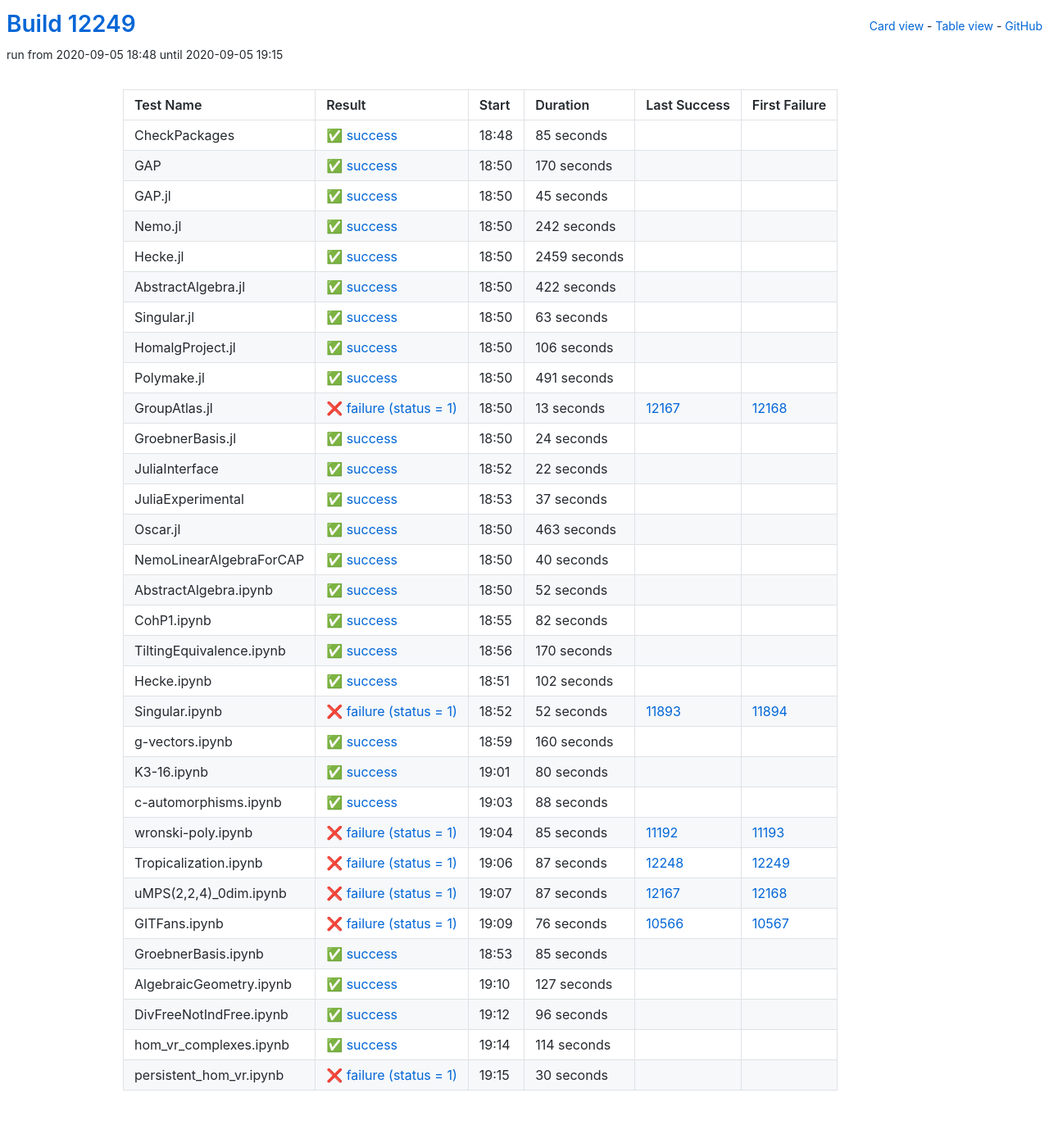
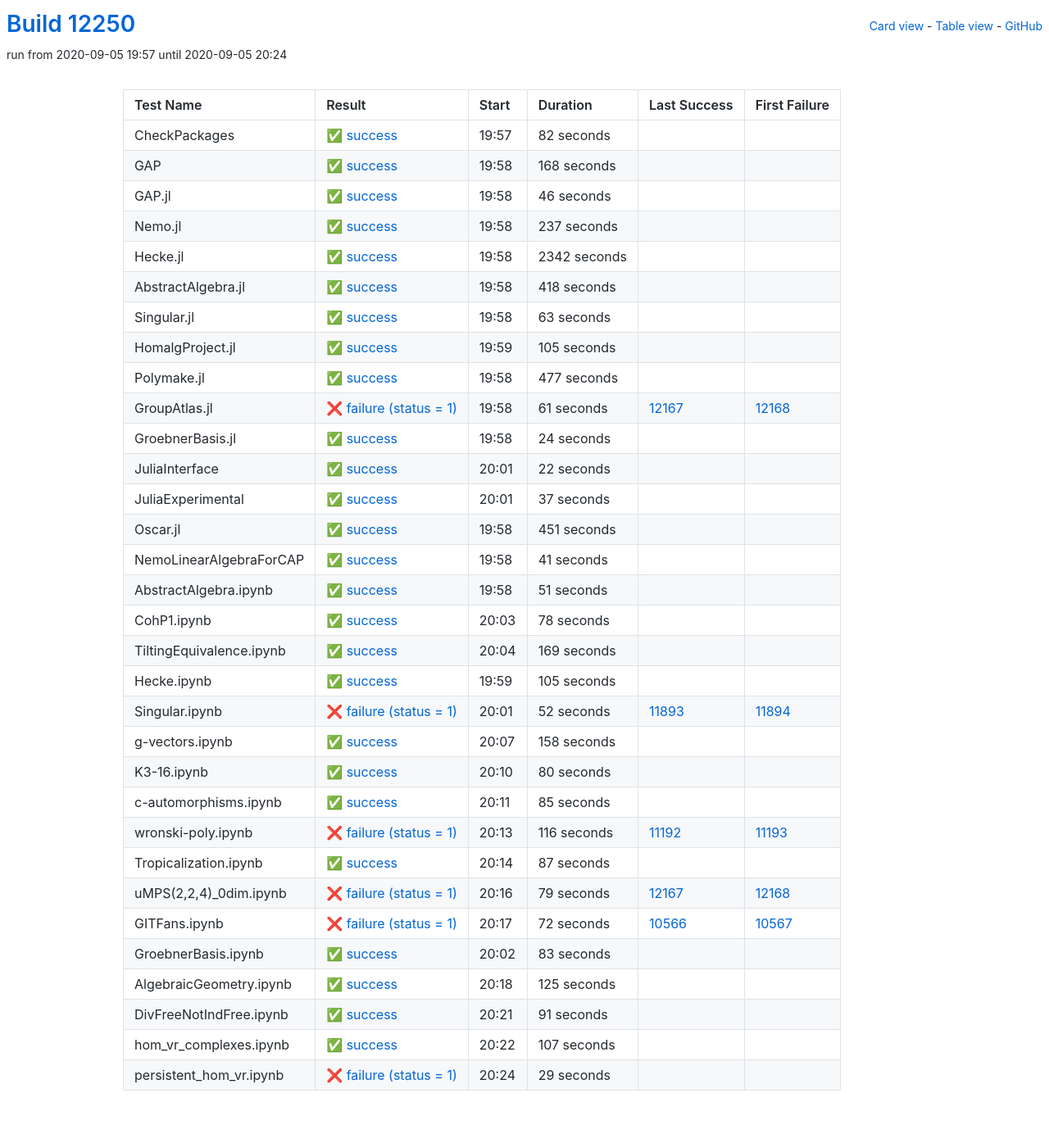
Before and after one commit to oscar-system/oscar-ci-status, a Jekyll site: the page built from table.html, in a window 1280 px wide. Shown: the whole page at 82% size. Built offline with Jekyll 4.4.1, drawn with Linux system fonts in a browser that asks for light colours.

Commit message:
Build #12250

```diff
--- a/_data/ci.yml
+++ b/_data/ci.yml
@@ -1,6 +1,6 @@
 ---
-build: 12249
-build_url: https://oscarci.mathematik.uni-kl.de/job/oscar/12249/
+build: 12250
+build_url: https://oscarci.mathematik.uni-kl.de/job/oscar/12250/
 job: oscar
 organization: oscar-system
 repo: oscar-ci-status
@@ -8,80 +8,80 @@
 tests:
 - name: CheckPackages
   id: checkpackages
-  log: https://oscarci.mathematik.uni-kl.de/job/oscar/12249/artifact/logs/build-12249/CheckPackages.log
-  start: 2020-09-05 18:48
+  log: https://oscarci.mathematik.uni-kl.de/job/oscar/12250/artifact/logs/build-12250/CheckPackages.log
+  start: 2020-09-05 19:57
   success: true
   exitcode: 0
   status: success
-  duration: 85
+  duration: 82
   last_success: false
   last_success_url:
   first_failure: false
   first_failure_url:
 - name: GAP
   id: gap
-  log: https://oscarci.mathematik.uni-kl.de/job/oscar/12249/artifact/logs/build-12249/GAP.log
-  start: 2020-09-05 18:50
+  log: https://oscarci.mathematik.uni-kl.de/job/oscar/12250/artifact/logs/build-12250/GAP.log
+  start: 2020-09-05 19:58
   success: true
   exitcode: 0
   status: success
-  duration: 170
+  duration: 168
   last_success: false
   last_success_url:
   first_failure: false
   first_failure_url:
 - name: GAP.jl
   id: gap-jl
-  log: https://oscarci.mathematik.uni-kl.de/job/oscar/12249/artifact/logs/build-12249/GAP.jl.log
-  start: 2020-09-05 18:50
+  log: https://oscarci.mathematik.uni-kl.de/job/oscar/12250/artifact/logs/build-12250/GAP.jl.log
+  start: 2020-09-05 19:58
   success: true
   exitcode: 0
   status: success
-  duration: 45
+  duration: 46
   last_success: false
   last_success_url:
   first_failure: false
   first_failure_url:
 - name: Nemo.jl
   id: nemo-jl
-  log: https://oscarci.mathematik.uni-kl.de/job/oscar/12249/artifact/logs/build-12249/Nemo.jl.log
-  start: 2020-09-05 18:50
+  log: https://oscarci.mathematik.uni-kl.de/job/oscar/12250/artifact/logs/build-12250/Nemo.jl.log
+  start: 2020-09-05 19:58
   success: true
   exitcode: 0
   status: success
-  duration: 242
+  duration: 237
   last_success: false
   last_success_url:
   first_failure: false
   first_failure_url:
 - name: Hecke.jl
   id: hecke-jl
-  log: https://oscarci.mathematik.uni-kl.de/job/oscar/12249/artifact/logs/build-12249/Hecke.jl.log
-  start: 2020-09-05 18:50
+  log: https://oscarci.mathematik.uni-kl.de/job/oscar/12250/artifact/logs/build-12250/Hecke.jl.log
+  start: 2020-09-05 19:58
   success: true
   exitcode: 0
   status: success
-  duration: 2459
+  duration: 2342
   last_success: false
   last_success_url:
   first_failure: false
   first_failure_url:
 - name: AbstractAlgebra.jl
   id: abstractalgebra-jl
-  log: https://oscarci.mathematik.uni-kl.de/job/oscar/12249/artifact/logs/build-12249/AbstractAlgebra.jl.log
-  start: 2020-09-05 18:50
+  log: https://oscarci.mathematik.uni-kl.de/job/oscar/12250/artifact/logs/build-12250/AbstractAlgebra.jl.log
+  start: 2020-09-05 19:58
   success: true
   exitcode: 0
   status: success
-  duration: 422
+  duration: 418
   last_success: false
   last_success_url:
   first_failure: false
   first_failure_url:
 - name: Singular.jl
   id: singular-jl
-  log: https://oscarci.mathematik.uni-kl.de/job/oscar/12249/artifact/logs/build-12249/Singular.jl.log
-  start: 2020-09-05 18:50
+  log: https://oscarci.mathematik.uni-kl.de/job/oscar/12250/artifact/logs/build-12250/Singular.jl.log
+  start: 2020-09-05 19:58
   success: true
   exitcode: 0
   status: success
@@ -92,44 +92,44 @@
   first_failure_url:
 - name: HomalgProject.jl
   id: homalgproject-jl
-  log: https://oscarci.mathematik.uni-kl.de/job/oscar/12249/artifact/logs/build-12249/HomalgProject.jl.log
-  start: 2020-09-05 18:50
+  log: https://oscarci.mathematik.uni-kl.de/job/oscar/12250/artifact/logs/build-12250/HomalgProject.jl.log
+  start: 2020-09-05 19:59
   success: true
   exitcode: 0
   status: success
-  duration: 106
+  duration: 105
   last_success: false
   last_success_url:
   first_failure: false
   first_failure_url:
 - name: Polymake.jl
   id: polymake-jl
-  log: https://oscarci.mathematik.uni-kl.de/job/oscar/12249/artifact/logs/build-12249/Polymake.jl.log
-  start: 2020-09-05 18:50
+  log: https://oscarci.mathematik.uni-kl.de/job/oscar/12250/artifact/logs/build-12250/Polymake.jl.log
+  start: 2020-09-05 19:58
   success: true
   exitcode: 0
   status: success
-  duration: 491
+  duration: 477
   last_success: false
   last_success_url:
   first_failure: false
   first_failure_url:
 - name: GroupAtlas.jl
   id: groupatlas-jl
-  log: https://oscarci.mathematik.uni-kl.de/job/oscar/12249/artifact/logs/build-12249/GroupAtlas.jl.log
-  start: 2020-09-05 18:50
+  log: https://oscarci.mathematik.uni-kl.de/job/oscar/12250/artifact/logs/build-12250/GroupAtlas.jl.log
+  start: 2020-09-05 19:58
   success: false
   exitcode: 1
   status: failure
-  duration: 13
+  duration: 61
   last_success: 12167
   last_success_url: https://oscarci.mathematik.uni-kl.de/job/oscar/12167/
   first_failure: 12168
   first_failure_url: https://oscarci.mathematik.uni-kl.de/job/oscar/12168/
 - name: GroebnerBasis.jl
   id: groebnerbasis-jl
-  log: https://oscarci.mathematik.uni-kl.de/job/oscar/12249/artifact/logs/build-12249/GroebnerBasis.jl.log
-  start: 2020-09-05 18:50
+  log: https://oscarci.mathematik.uni-kl.de/job/oscar/12250/artifact/logs/build-12250/GroebnerBasis.jl.log
+  start: 2020-09-05 19:58
   success: true
   exitcode: 0
   status: success
@@ -140,8 +140,8 @@
   first_failure_url:
 - name: JuliaInterface
   id: juliainterface
-  log: https://oscarci.mathematik.uni-kl.de/job/oscar/12249/artifact/logs/build-12249/JuliaInterface.log
-  start: 2020-09-05 18:52
+  log: https://oscarci.mathematik.uni-kl.de/job/oscar/12250/artifact/logs/build-12250/JuliaInterface.log
+  start: 2020-09-05 20:01
   success: true
   exitcode: 0
   status: success
@@ -152,8 +152,8 @@
   first_failure_url:
 - name: JuliaExperimental
   id: juliaexperimental
-  log: https://oscarci.mathematik.uni-kl.de/job/oscar/12249/artifact/logs/build-12249/JuliaExperimental.log
-  start: 2020-09-05 18:53
+  log: https://oscarci.mathematik.uni-kl.de/job/oscar/12250/artifact/logs/build-12250/JuliaExperimental.log
+  start: 2020-09-05 20:01
   success: true
   exitcode: 0
   status: success
@@ -164,80 +164,80 @@
   first_failure_url:
 - name: Oscar.jl
   id: oscar-jl
-  log: https://oscarci.mathematik.uni-kl.de/job/oscar/12249/artifact/logs/build-12249/Oscar.jl.log
-  start: 2020-09-05 18:50
+  log: https://oscarci.mathematik.uni-kl.de/job/oscar/12250/artifact/logs/build-12250/Oscar.jl.log
+  start: 2020-09-05 19:58
   success: true
   exitcode: 0
   status: success
-  duration: 463
+  duration: 451
   last_success: false
   last_success_url:
   first_failure: false
   first_failure_url:
 - name: NemoLinearAlgebraForCAP
   id: nemolinearalgebraforcap
-  log: https://oscarci.mathematik.uni-kl.de/job/oscar/12249/artifact/logs/build-12249/NemoLinearAlgebraForCAP.log
-  start: 2020-09-05 18:50
+  log: https://oscarci.mathematik.uni-kl.de/job/oscar/12250/artifact/logs/build-12250/NemoLinearAlgebraForCAP.log
+  start: 2020-09-05 19:58
   success: true
   exitcode: 0
   status: success
-  duration: 40
+  duration: 41
   last_success: false
   last_success_url:
   first_failure: false
   first_failure_url:
 - name: AbstractAlgebra.ipynb
   id: abstractalgebra-ipynb
-  log: https://oscarci.mathematik.uni-kl.de/job/oscar/12249/artifact/logs/build-12249/AbstractAlgebra.ipynb.log
-  start: 2020-09-05 18:50
+  log: https://oscarci.mathematik.uni-kl.de/job/oscar/12250/artifact/logs/build-12250/AbstractAlgebra.ipynb.log
+  start: 2020-09-05 19:58
   success: true
   exitcode: 0
   status: success
-  duration: 52
+  duration: 51
   last_success: false
   last_success_url:
   first_failure: false
   first_failure_url:
 - name: CohP1.ipynb
   id: cohp1-ipynb
-  log: https://oscarci.mathematik.uni-kl.de/job/oscar/12249/artifact/logs/build-12249/CohP1.ipynb.log
-  start: 2020-09-05 18:55
+  log: https://oscarci.mathematik.uni-kl.de/job/oscar/12250/artifact/logs/build-12250/CohP1.ipynb.log
+  start: 2020-09-05 20:03
   success: true
   exitcode: 0
   status: success
-  duration: 82
+  duration: 78
   last_success: false
   last_success_url:
   first_failure: false
   first_failure_url:
 - name: TiltingEquivalence.ipynb
   id: tiltingequivalence-ipynb
-  log: https://oscarci.mathematik.uni-kl.de/job/oscar/12249/artifact/logs/build-12249/TiltingEquivalence.ipynb.log
-  start: 2020-09-05 18:56
+  log: https://oscarci.mathematik.uni-kl.de/job/oscar/12250/artifact/logs/build-12250/TiltingEquivalence.ipynb.log
+  start: 2020-09-05 20:04
   success: true
   exitcode: 0
   status: success
-  duration: 170
+  duration: 169
   last_success: false
   last_success_url:
   first_failure: false
   first_failure_url:
 - name: Hecke.ipynb
   id: hecke-ipynb
-  log: https://oscarci.mathematik.uni-kl.de/job/oscar/12249/artifact/logs/build-12249/Hecke.ipynb.log
-  start: 2020-09-05 18:51
+  log: https://oscarci.mathematik.uni-kl.de/job/oscar/12250/artifact/logs/build-12250/Hecke.ipynb.log
+  start: 2020-09-05 19:59
   success: true
   exitcode: 0
   status: success
-  duration: 102
+  duration: 105
   last_success: false
   last_success_url:
   first_failure: false
   first_failure_url:
 - name: Singular.ipynb
   id: singular-ipynb
-  log: https://oscarci.mathematik.uni-kl.de/job/oscar/12249/artifact/logs/build-12249/Singular.ipynb.log
-  start: 2020-09-05 18:52
+  log: https://oscarci.mathematik.uni-kl.de/job/oscar/12250/artifact/logs/build-12250/Singular.ipynb.log
+  start: 2020-09-05 20:01
   success: false
   exitcode: 1
   status: failure
@@ -248,20 +248,20 @@
   first_failure_url: https://oscarci.mathematik.uni-kl.de/job/oscar/11894/
 - name: g-vectors.ipynb
   id: g-vectors-ipynb
-  log: https://oscarci.mathematik.uni-kl.de/job/oscar/12249/artifact/logs/build-12249/g-vectors.ipynb.log
-  start: 2020-09-05 18:59
+  log: https://oscarci.mathematik.uni-kl.de/job/oscar/12250/artifact/logs/build-12250/g-vectors.ipynb.log
+  start: 2020-09-05 20:07
   success: true
   exitcode: 0
   status: success
-  duration: 160
+  duration: 158
   last_success: false
   last_success_url:
   first_failure: false
   first_failure_url:
 - name: K3-16.ipynb
   id: k3-16-ipynb
-  log: https://oscarci.mathematik.uni-kl.de/job/oscar/12249/artifact/logs/build-12249/K3-16.ipynb.log
-  start: 2020-09-05 19:01
+  log: https://oscarci.mathematik.uni-kl.de/job/oscar/12250/artifact/logs/build-12250/K3-16.ipynb.log
+  start: 2020-09-05 20:10
   success: true
   exitcode: 0
   status: success
@@ -272,68 +272,8 @@
   first_failure_url:
 - name: c-automorphisms.ipynb
   id: c-automorphisms-ipynb
-  log: https://oscarci.mathematik.uni-kl.de/job/oscar/12249/artifact/logs/build-12249/c-automorphisms.ipynb.log
-  start: 2020-09-05 19:03
-  success: true
-  exitcode: 0
-  status: success
-  duration: 88
-  last_success: false
-  last_success_url:
-  first_failure: false
-  first_failure_url:
-- name: wronski-poly.ipynb
-  id: wronski-poly-ipynb
-  log: https://oscarci.mathematik.uni-kl.de/job/oscar/12249/artifact/logs/build-12249/wronski-poly.ipynb.log
-  start: 2020-09-05 19:04
-  success: false
-  exitcode: 1
-  status: failure
-  duration: 85
-  last_success: 11192
-  last_success_url: https://oscarci.mathematik.uni-kl.de/job/oscar/11192/
-  first_failure: 11193
-  first_failure_url: https://oscarci.mathematik.uni-kl.de/job/oscar/11193/
-- name: Tropicalization.ipynb
-  id: tropicalization-ipynb
-  log: https://oscarci.mathematik.uni-kl.de/job/oscar/12249/artifact/logs/build-12249/Tropicalization.ipynb.log
-  start: 2020-09-05 19:06
-  success: false
-  exitcode: 1
-  status: failure
-  duration: 87
-  last_success: 12248
-  last_success_url: https://oscarci.mathematik.uni-kl.de/job/oscar/12248/
-  first_failure: 12249
-  first_failure_url: https://oscarci.mathematik.uni-kl.de/job/oscar/12249/
-- name: uMPS(2,2,4)_0dim.ipynb
-  id: umps-2-2-4-0dim-ipynb
-  log: https://oscarci.mathematik.uni-kl.de/job/oscar/12249/artifact/logs/build-12249/uMPS-2-2-4-_0dim.ipynb.log
-  start: 2020-09-05 19:07
-  success: false
-  exitcode: 1
-  status: failure
-  duration: 87
-  last_success: 12167
-  last_success_url: https://oscarci.mathematik.uni-kl.de/job/oscar/12167/
-  first_failure: 12168
-  first_failure_url: https://oscarci.mathematik.uni-kl.de/job/oscar/12168/
-- name: GITFans.ipynb
-  id: gitfans-ipynb
-  log: https://oscarci.mathematik.uni-kl.de/job/oscar/12249/artifact/logs/build-12249/GITFans.ipynb.log
-  start: 2020-09-05 19:09
-  success: false
-  exitcode: 1
-  status: failure
-  duration: 76
-  last_success: 10566
-  last_success_url: https://oscarci.mathematik.uni-kl.de/job/oscar/10566/
-  first_failure: 10567
-  first_failure_url: https://oscarci.mathematik.uni-kl.de/job/oscar/10567/
-- name: GroebnerBasis.ipynb
-  id: groebnerbasis-ipynb
-  log: https://oscarci.mathematik.uni-kl.de/job/oscar/12249/artifact/logs/build-12249/GroebnerBasis.ipynb.log
-  start: 2020-09-05 18:53
+  log: https://oscarci.mathematik.uni-kl.de/job/oscar/12250/artifact/logs/build-12250/c-automorphisms.ipynb.log
+  start: 2020-09-05 20:11
   success: true
   exitcode: 0
   status: success
@@ -342,50 +282,110 @@
   last_success_url:
   first_failure: false
   first_failure_url:
-- name: AlgebraicGeometry.ipynb
-  id: algebraicgeometry-ipynb
-  log: https://oscarci.mathematik.uni-kl.de/job/oscar/12249/artifact/logs/build-12249/AlgebraicGeometry.ipynb.log
-  start: 2020-09-05 19:10
+- name: wronski-poly.ipynb
+  id: wronski-poly-ipynb
+  log: https://oscarci.mathematik.uni-kl.de/job/oscar/12250/artifact/logs/build-12250/wronski-poly.ipynb.log
+  start: 2020-09-05 20:13
+  success: false
+  exitcode: 1
+  status: failure
+  duration: 116
+  last_success: 11192
+  last_success_url: https://oscarci.mathematik.uni-kl.de/job/oscar/11192/
+  first_failure: 11193
+  first_failure_url: https://oscarci.mathematik.uni-kl.de/job/oscar/11193/
+- name: Tropicalization.ipynb
+  id: tropicalization-ipynb
+  log: https://oscarci.mathematik.uni-kl.de/job/oscar/12250/artifact/logs/build-12250/Tropicalization.ipynb.log
+  start: 2020-09-05 20:14
   success: true
   exitcode: 0
   status: success
-  duration: 127
+  duration: 87
+  last_success: false
+  last_success_url:
+  first_failure: false
+  first_failure_url:
+- name: uMPS(2,2,4)_0dim.ipynb
+  id: umps-2-2-4-0dim-ipynb
+  log: https://oscarci.mathematik.uni-kl.de/job/oscar/12250/artifact/logs/build-12250/uMPS-2-2-4-_0dim.ipynb.log
+  start: 2020-09-05 20:16
+  success: false
+  exitcode: 1
+  status: failure
+  duration: 79
+  last_success: 12167
+  last_success_url: https://oscarci.mathematik.uni-kl.de/job/oscar/12167/
+  first_failure: 12168
+  first_failure_url: https://oscarci.mathematik.uni-kl.de/job/oscar/12168/
+- name: GITFans.ipynb
+  id: gitfans-ipynb
+  log: https://oscarci.mathematik.uni-kl.de/job/oscar/12250/artifact/logs/build-12250/GITFans.ipynb.log
+  start: 2020-09-05 20:17
+  success: false
+  exitcode: 1
+  status: failure
+  duration: 72
+  last_success: 10566
+  last_success_url: https://oscarci.mathematik.uni-kl.de/job/oscar/10566/
+  first_failure: 10567
+  first_failure_url: https://oscarci.mathematik.uni-kl.de/job/oscar/10567/
+- name: GroebnerBasis.ipynb
+  id: groebnerbasis-ipynb
+  log: https://oscarci.mathematik.uni-kl.de/job/oscar/12250/artifact/logs/build-12250/GroebnerBasis.ipynb.log
+  start: 2020-09-05 20:02
+  success: true
+  exitcode: 0
+  status: success
+  duration: 83
+  last_success: false
+  last_success_url:
+  first_failure: false
+  first_failure_url:
+- name: AlgebraicGeometry.ipynb
+  id: algebraicgeometry-ipynb
+  log: https://oscarci.mathematik.uni-kl.de/job/oscar/12250/artifact/logs/build-12250/AlgebraicGeometry.ipynb.log
+  start: 2020-09-05 20:18
+  success: true
+  exitcode: 0
+  status: success
+  duration: 125
   last_success: false
   last_success_url:
   first_failure: false
   first_failure_url:
 - name: DivFreeNotIndFree.ipynb
   id: divfreenotindfree-ipynb
-  log: https://oscarci.mathematik.uni-kl.de/job/oscar/12249/artifact/logs/build-12249/DivFreeNotIndFree.ipynb.log
-  start: 2020-09-05 19:12
+  log: https://oscarci.mathematik.uni-kl.de/job/oscar/12250/artifact/logs/build-12250/DivFreeNotIndFree.ipynb.log
+  start: 2020-09-05 20:21
   success: true
   exitcode: 0
   status: success
-  duration: 96
+  duration: 91
   last_success: false
   last_success_url:
   first_failure: false
   first_failure_url:
 - name: hom_vr_complexes.ipynb
   id: hom-vr-complexes-ipynb
-  log: https://oscarci.mathematik.uni-kl.de/job/oscar/12249/artifact/logs/build-12249/hom_vr_complexes.ipynb.log
-  start: 2020-09-05 19:14
+  log: https://oscarci.mathematik.uni-kl.de/job/oscar/12250/artifact/logs/build-12250/hom_vr_complexes.ipynb.log
+  start: 2020-09-05 20:22
   success: true
   exitcode: 0
   status: success
-  duration: 114
+  duration: 107
   last_success: false
   last_success_url:
   first_failure: false
   first_failure_url:
 - name: persistent_hom_vr.ipynb
   id: persistent-hom-vr-ipynb
-  log: https://oscarci.mathematik.uni-kl.de/job/oscar/12249/artifact/logs/build-12249/persistent_hom_vr.ipynb.log
-  start: 2020-09-05 19:15
+  log: https://oscarci.mathematik.uni-kl.de/job/oscar/12250/artifact/logs/build-12250/persistent_hom_vr.ipynb.log
+  start: 2020-09-05 20:24
   success: false
   exitcode: 1
   status: failure
-  duration: 30
+  duration: 29
   last_success: false
   last_success_url:
   first_failure: false
```
Also changed, not shown: README.md.
